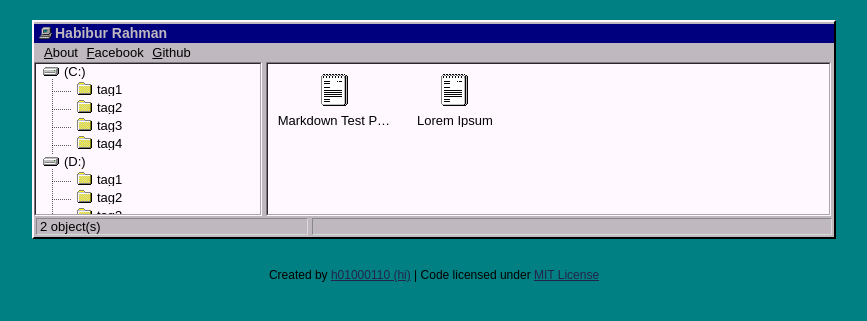
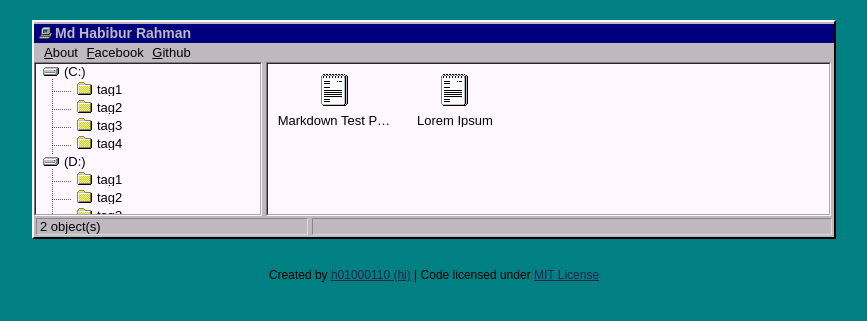
Before and after one commit to Habibu-R-ahman/habibu-r-ahman.github.io, a Jekyll site: the page built from index.html, in a window 1280 px wide. Shown: the top 321 px of the page, without its empty margins (206-1073 px from the left). Built offline with Jekyll 4.4.1, drawn with Linux system fonts in a browser that asks for light colours.

Commit message:
Checking Vscode

```diff
--- a/_config.yml
+++ b/_config.yml
@@ -3,7 +3,7 @@ url: #Your url here
 baseurl: /project
 
 # variables
-name: Habibur Rahman
+name: Md Habibur Rahman
 description: I'm a guy who's a CS student for Fun...
 google_verification: null
 
```
